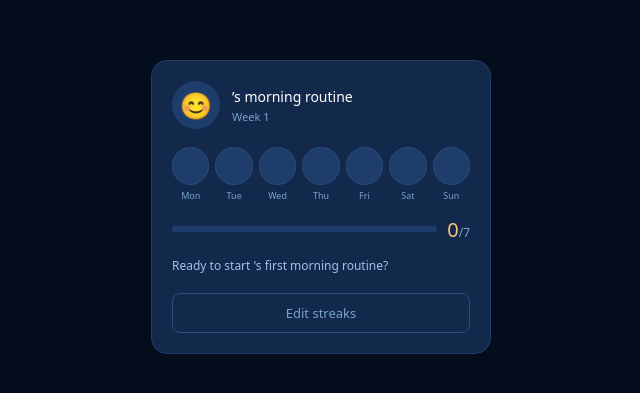
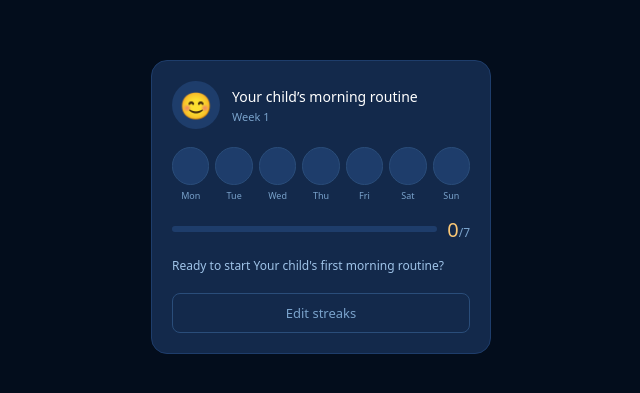
Before and after one commit to hatch-baby/morning-streak-prototype, a Next.js app: page /streak in a window 1280 px wide. Shown: the part 193-586 px from the top of the page, without its empty margins (319-959 px from the left). Built offline with nearby package versions, Linux system fonts and the light colour scheme.

Commit message:
Fix TypeScript error: add missing name variable

```diff
--- a/app/streak/page.tsx
+++ b/app/streak/page.tsx
@@ -41,6 +41,7 @@ export default function StreakPage({ searchParams }: StreakPageProps) {
   const hardwareStr = searchParams.hardware || '0,0,0,0,0,0,0'
   const manualStr = searchParams.manual || '0,0,0,0,0,0,0'
   const startDate = searchParams.startDate || new Date().toISOString().split('T')[0]
+  const name = 'Your child'
 
   // Parse arrays
   const hardware = hardwareStr.split(',').map(d => d === '1')
```
